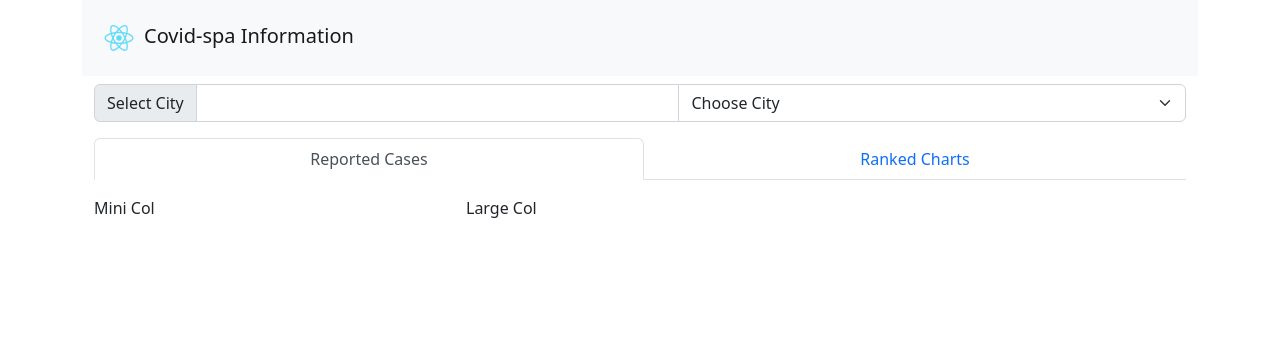
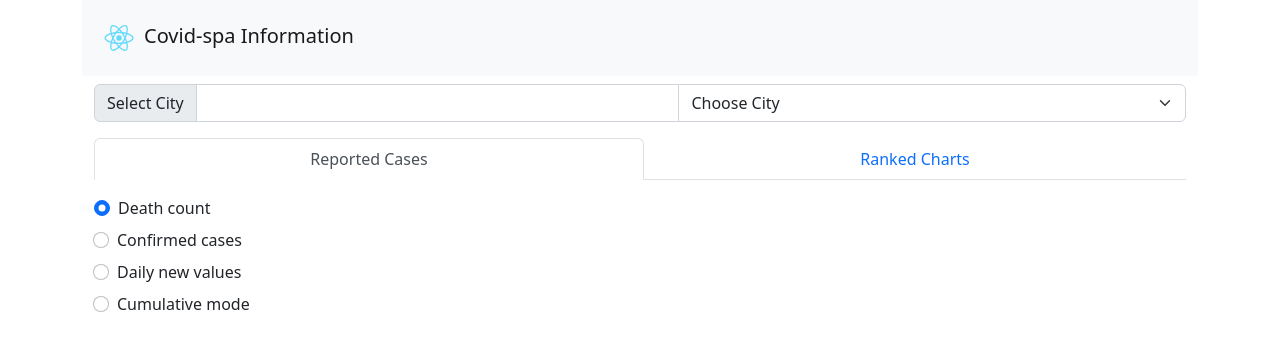
Before and after one commit to dmitry4dev/React, a React (Create React App) app: page / in a window 1280 px wide. Shown: the top 350 px of the page. Built offline with nearby package versions, Linux system fonts and the light colour scheme.

Commit message:
home-task_2-Tabs

```diff
--- a/public/index.html
+++ b/public/index.html
@@ -24,7 +24,7 @@
       work correctly both with client-side routing and a non-root public URL.
       Learn how to configure a non-root public URL by running `npm run build`.
     -->
-    <title>React App</title>
+    <title>Covid-spa</title>
   </head>
   <body>
     <noscript>You need to enable JavaScript to run this app.</noscript>
--- a/src/BodyComponents/ChartsComponent.js
+++ b/src/BodyComponents/ChartsComponent.js
@@ -3,6 +3,7 @@ import Tab from 'react-bootstrap/Tab';
 import Tabs from 'react-bootstrap/Tabs';
 import Row from 'react-bootstrap/Row';
 import Col from 'react-bootstrap/Col';
+import ReportedCasesComponent from './RepCasesTabComponent';
 
 function ChartsComponent() {
 
@@ -17,11 +18,8 @@ function ChartsComponent() {
       onSelect={(eventKey) => setSelectedTab(eventKey)}
     >
       <Tab eventKey="reported-cases" title="Reported Cases">
-        <div>{selectedTab}</div>
-        <Row>
-          <Col sm={4}>Mini Col</Col>
-          <Col sm={8}>Large Col</Col>
-        </Row>
+        <div class="mb-3">{selectedTab}</div>
+        <ReportedCasesComponent />
       </Tab>
       <Tab eventKey="ranked-charts" title="Ranked Charts">
         <div>{selectedTab}</div>
--- /dev/null
+++ b/src/BodyComponents/RepCasesTabComponent.js
@@ -0,0 +1,56 @@
+import React, { useState } from 'react';
+import Form from 'react-bootstrap/Form';
+import InputGroup from 'react-bootstrap/InputGroup';
+
+function ReportedCasesComponent() {
+
+  const [radioValue, setRadioValue] = useState('DeathCount');
+
+  return(
+    <Form>
+      {['radio'].map((type) => (
+        <div key={`default-${type}`} class="mb-3">
+          <InputGroup className="d-flex flex-column">
+            <Form.Check
+              className="mb-2"
+              type={type}
+              id={`Death-count-${type}`}
+              label={`Death count`}
+              value="DeathCount"
+              onChange={(e) => setRadioValue(e.target.value, console.log(e.target.value))}
+              checked={radioValue === 'DeathCount' ? true : false}
+            />
+            <Form.Check
+              className="mb-2"
+              type={type}
+              id={`Confirmed-cases-${type}`}
+              label={`Confirmed cases`}
+              value="ConfirmedCases"
+              onChange={(e) => setRadioValue(e.target.value, console.log(e.target.value))}
+              checked={radioValue === 'ConfirmedCases' ? true : false}
+            />
+            <Form.Check
+              className="mb-2"
+              type={type}
+              id={`Daily-new-values-${type}`}
+              label={`Daily new values`}
+              value="DailyNewValues"
+              onChange={(e) => setRadioValue(e.target.value, console.log(e.target.value))}
+              checked={radioValue === 'DailyNewValues' ? true : false}
+            />
+            <Form.Check
+              type={type}
+              id={`Cumulative-mode-${type}`}
+              label={`Cumulative mode`}
+              value="CumulativeMode"
+              onChange={(e) => setRadioValue(e.target.value, console.log(e.target.value))}
+              checked={radioValue === 'CumulativeMode' ? true : false}
+            />
+          </InputGroup>
+        </div>
+      ))}
+    </Form>
+  );
+}
+
+export default ReportedCasesComponent;
--- a/src/NavBarComponent.js
+++ b/src/NavBarComponent.js
@@ -11,7 +11,7 @@ function NavBarComponent() {
             src="./logo.svg"
             width="50"
             height="50"
-            className="d-inline-block"
+            class="d-inline-block"
             alt="React Bootstrap logo"
           />
           Covid-spa Information
```
Also changed, not shown: 1 other file (tests, documents, lock files or other folders).
